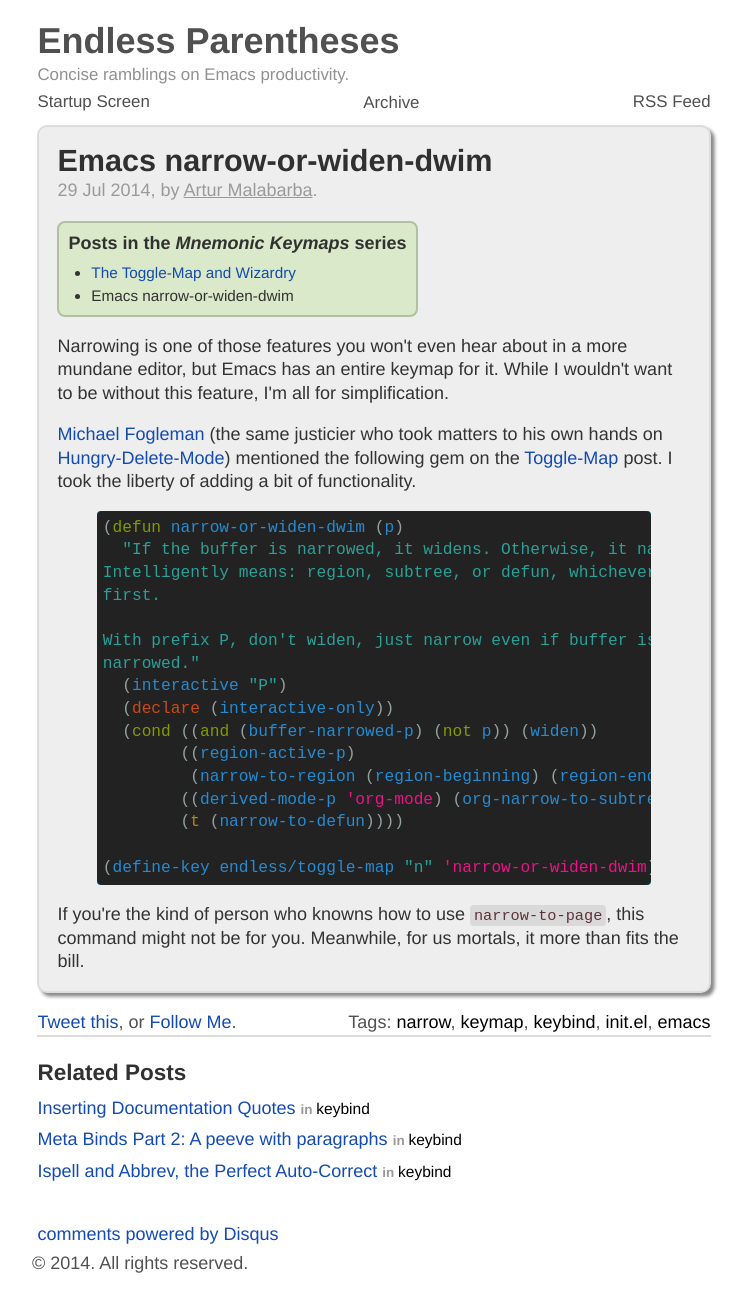
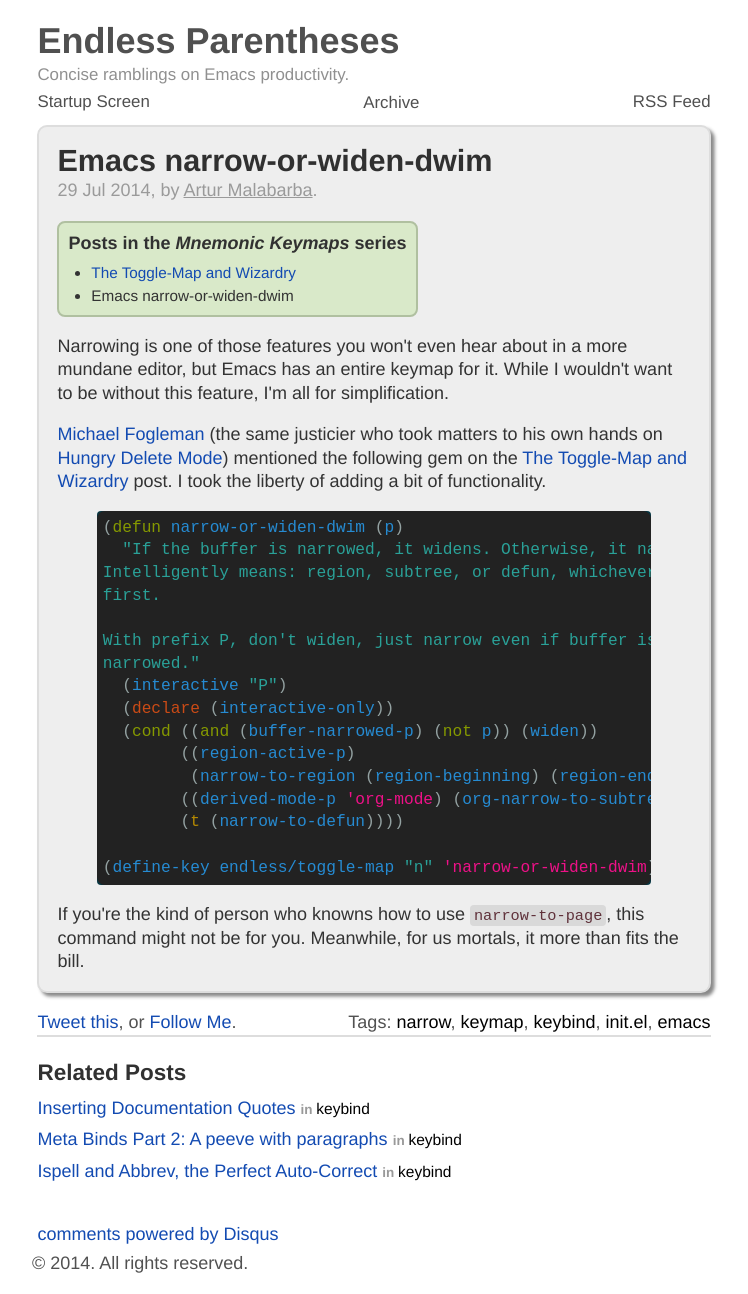
Before and after one commit to Malabarba/EndlessParentheses, a Jekyll site: the page built from _posts/2014-07-29-emacs-narrow-or-widen-dwim.html, in a window 1280 px wide. Shown: the whole page, without its empty margins (266-1014 px from the left). Built offline with Jekyll 4.4.1, drawn with Linux system fonts in a browser that asks for light colours; Markdown is read by kramdown in place of the engine named in the settings; comment, search, counter and statistics services are not loaded.

Commit message:
UPDATE: Emacs narrow-or-widen-dwim

```diff
--- a/_posts/2014-07-29-emacs-narrow-or-widen-dwim.html
+++ b/_posts/2014-07-29-emacs-narrow-or-widen-dwim.html
@@ -14,8 +14,9 @@
 
 <p>
 <a href="https://github.com/mwfogleman">Michael Fogleman</a> (the same justicier who took matters to his own hands
-on <a href="http://endlessparentheses.com/hungry-delete-mode.html">Hungry-Delete-Mode</a>) mentioned the following gem on the <a href="http://endlessparentheses.com/the-toggle-map-and-wizardry.html">Toggle-Map</a>
-post. I took the liberty of adding a bit of functionality.
+on <a href="/hungry-delete-mode.html">Hungry Delete Mode</a>) mentioned the following gem on the
+<a href="/the-toggle-map-and-wizardry.html">The Toggle-Map and Wizardry</a> post. I took the liberty of adding a bit
+of functionality.
 </p>
 {% highlight cl %}
 (defun narrow-or-widen-dwim (p)
```
